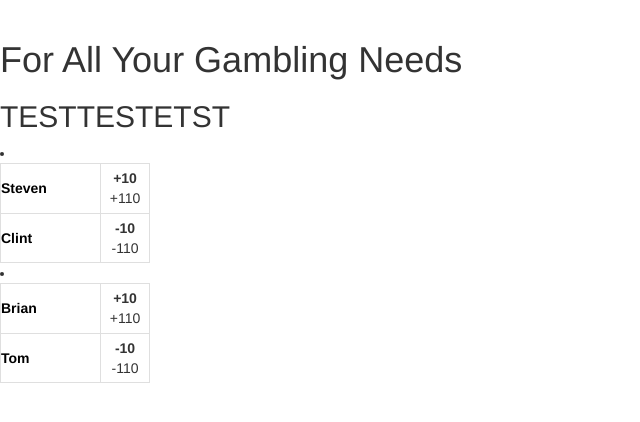
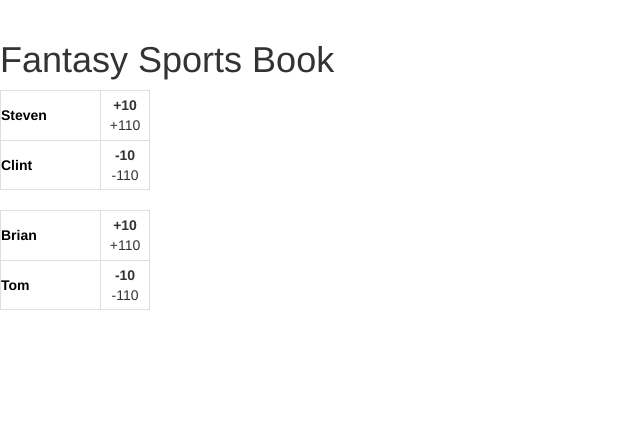
Before and after one commit to Michael-Momot/fantasy-sports-book, a website: page app/index.html in a window 1280 px wide. Shown: the whole page, without its empty margins (0-640 px from the left). Drawn offline with nearby package versions, Linux system fonts and the light colour scheme.

Commit message:
html cleanup

```diff
--- a/app/index.html
+++ b/app/index.html
@@ -12,7 +12,7 @@
 </head>
 
   <body>
-    <h1>For All Your Gambling Needs</h1>
+    <h1>Fantasy Sports Book</h1>
     <match-list></match-list>
   </body>
 </html>
--- a/app/match-list/match-list.template.html
+++ b/app/match-list/match-list.template.html
@@ -57,15 +57,12 @@
         border-left: 1px solid #dfdfdf;
         border-bottom: 1px solid #dfdfdf;
       }
+
 </style>
-
-<h2>TESTTESTETST</h2>
-    <li ng-repeat="match in $ctrl.matches">
-        <div class="grid-container">
-            <team class="team1">{{match.team1.name}}</team>
-            <odds class="team1spread"><b>{{match.team1.spread}}
-            </b>{{match.team1.spreadOdds}}</odds>
-            <team class="team2">{{match.team2.name}}</team>
-            <odds class="team2spread"><b>{{match.team2.spread}}</b>{{match.team2.spreadOdds}}</odds>
-        </div>
-     </li>
+<div class="grid-container" ng-repeat="match in $ctrl.matches">
+    <team class="team1">{{match.team1.name}}</team>
+    <odds class="team1spread"><b>{{match.team1.spread}}</b>{{match.team1.spreadOdds}}</odds>
+    <team class="team2">{{match.team2.name}}</team>
+    <odds class="team2spread"><b>{{match.team2.spread}}</b>{{match.team2.spreadOdds}}</odds>
+    <br>
+</div>
```
